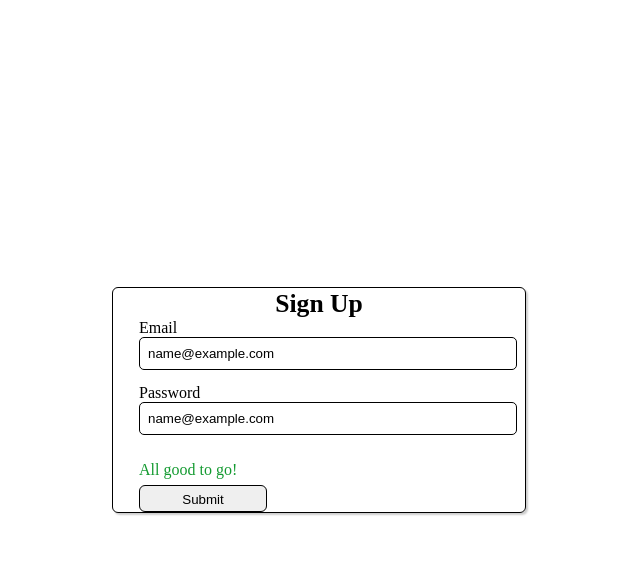
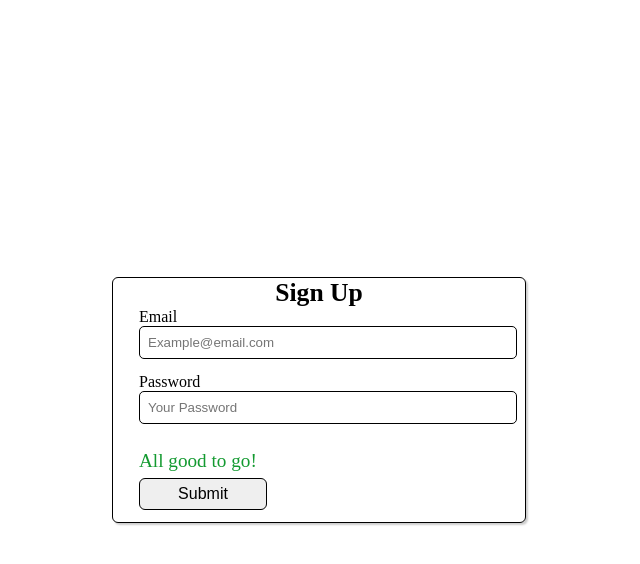
Before and after one commit to warishshahbaz/signup, a plain HTML site: page index.html in a window 1280 px wide. Both pictures are taken after typing "name@example.com", "name@example.com" into the empty fields and a click on the button "Submit". Shown: the whole page, without its empty margins (321-961 px from the left). Drawn offline with Linux system fonts and the light colour scheme.

Commit message:
page enhanced

```diff
--- a/index.html
+++ b/index.html
@@ -8,7 +8,7 @@
 </head>
 <body>
     <div class="container">
-        <div class="wrapper">
+        <form class="wrapper">
             <h5>Sign Up</h5>
             <div class="input" >
                 <label>Email</label>
@@ -23,10 +23,10 @@
             </div>
             <div class="btn " >
                 <span id="status"  class="good_to_go" >All good to go!</span>
-                <button onclick="handleSubmit()" >Submit</button>
+                <button name="data" type="button"  onclick="handleSubmit()" >Submit</button>
 
             </div>
-        </div>
+        </form>
     </div>
 
     <script src="./script.js" ></script>
--- a/script.js
+++ b/script.js
@@ -27,11 +27,12 @@ email.addEventListener("input", handleChangeEmail);
 pass.addEventListener("input", handleChangePass);
 
 function handleSubmit() {
-  const email = document.getElementById("email").value;
-  const pass = document.getElementById("pass").value;
   if (email_err.style.display == "none" && passErr.style.display === "none") {
+    alert("Sign Up Success!");
     good_to_go.style.display = "block";
   } else {
     good_to_go.style.display = "none";
   }
+  document.getElementById("email").value = "";
+  document.getElementById("pass").value = "";
 }
--- a/style.css
+++ b/style.css
@@ -14,7 +14,7 @@ h5 {
 }
 .wrapper {
   width: 360px;
-  height: 220px;
+  height: 240px;
   display: flex;
   justify-content: center;
   align-items: center;
@@ -49,16 +49,18 @@ input {
 }
 button {
   width: 128px;
-  height: 27px;
   padding: 6px 16px;
   border-radius: 6px;
   border: 1px solid #000000;
+  font-size: 1rem;
 }
 .btn {
   width: 100%;
   display: flex;
   justify-content: flex-start;
   flex-direction: column;
+  font-size: 1.2rem;
   margin-top: 12px;
+  margin-bottom: 12px;
   gap: 5;
 }
```
